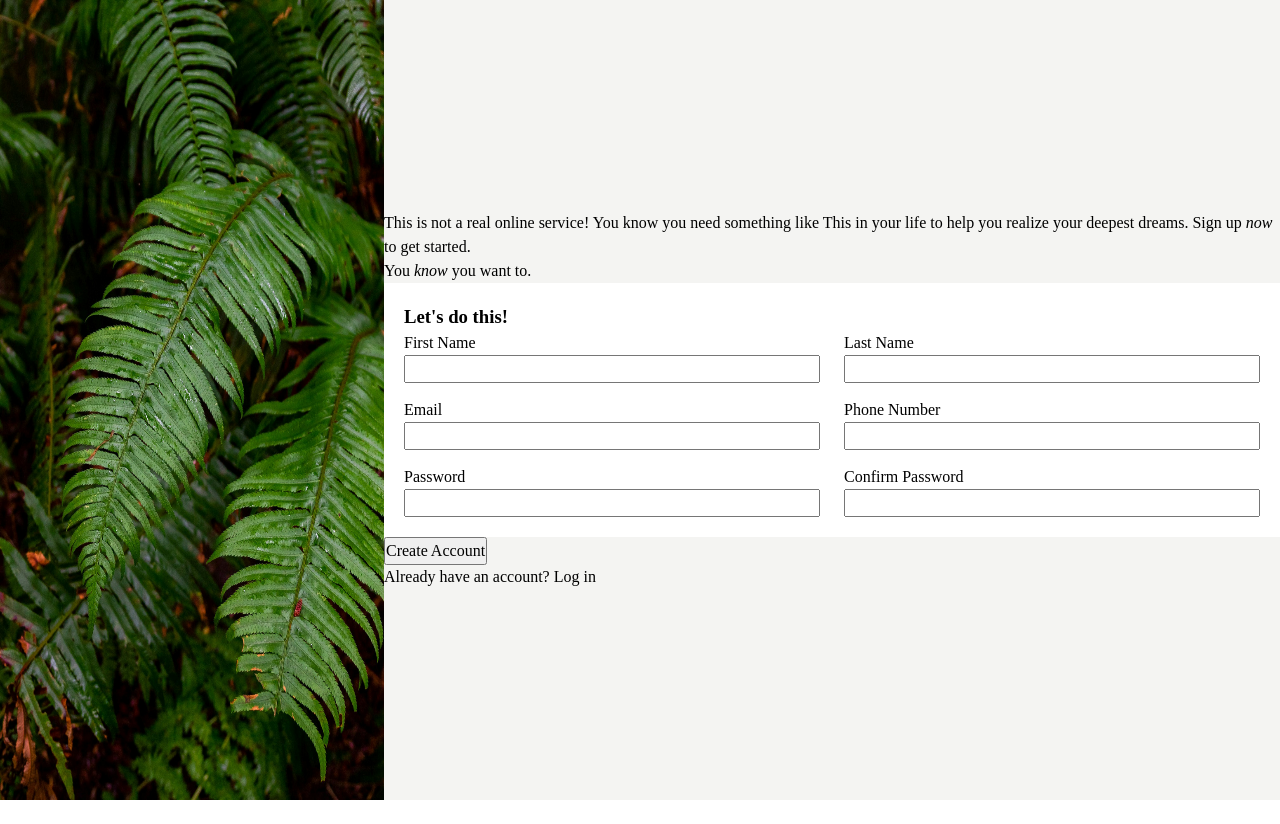
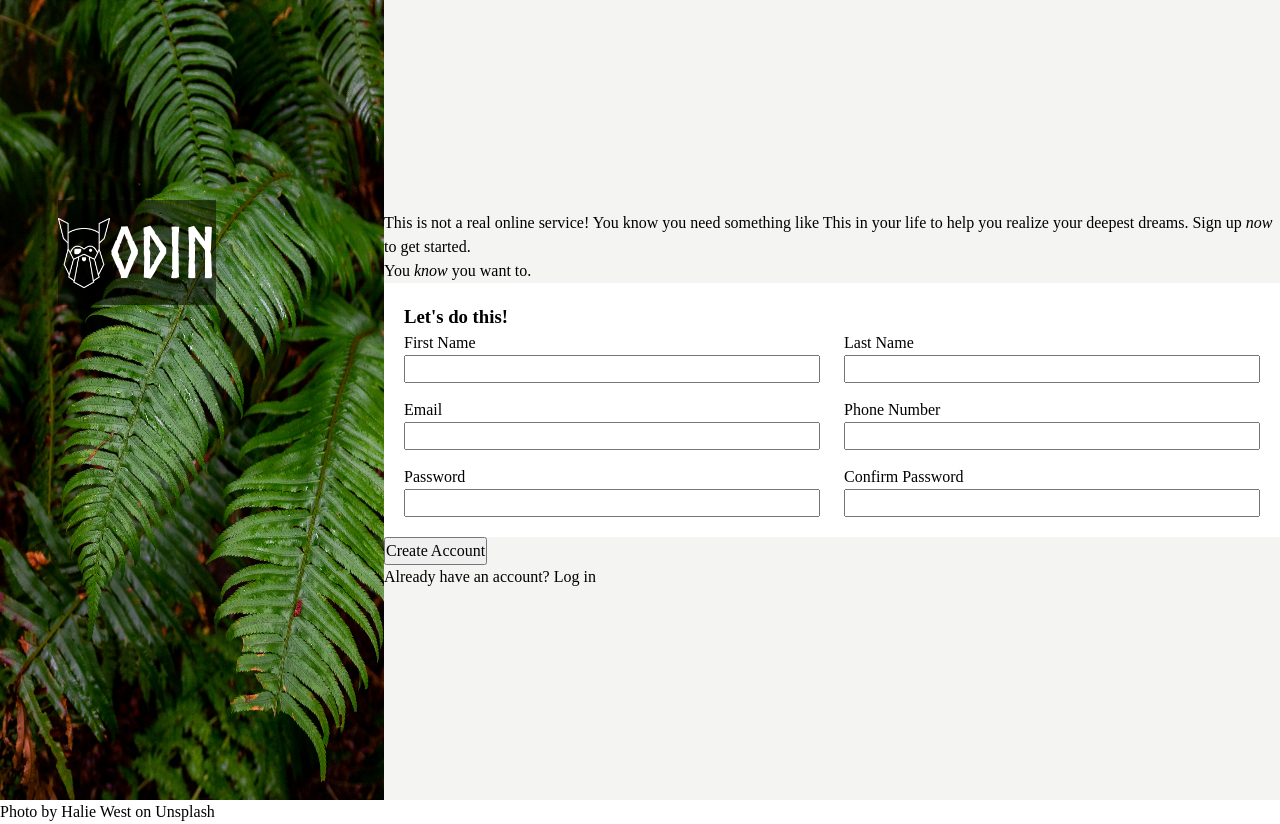
Before and after one commit to dominickvaske/signUpForm, a plain HTML site: page index.html in a window 1280 px wide. Before the commit the page ends 800 px from the top, so only its background shows below. Drawn offline with Linux system fonts and the light colour scheme.

Commit message:
Norse font face added with logo position absolute

```diff
--- a/index.html
+++ b/index.html
@@ -10,7 +10,21 @@
 	<div class="container">
 		<div class="left-side">
 			<img id="bkgdImg" src="./halie-west-25xggax4bSA-unsplash.jpg">
-			<!-- <p>Photo by Halie West on Unsplash</p> -->
+			<!-- <div id="text-overlay">
+				<div id="odinLogo">
+					ODIN
+				</div>
+				<div id="credits">
+					<p>Photo by Halie West on Unsplash</p>
+				</div>
+			</div> -->
+			<div id="odinLogo">
+				<img id="odinFace" src="./odin-lined.png">
+				<p>ODIN</p>
+			</div>
+			<div id="credits">
+				<p>Photo by Halie West on Unsplash</p>
+			</div>
 		</div>
 		<div class="right-side">
 			<div class="right-container">
--- a/styles.css
+++ b/styles.css
@@ -26,11 +26,58 @@ p, h1, h2, h3, h4, h5, h6 {
 	height: 100vh;
 }
 
+@font-face {
+	font-family: 'Norse Bold';
+	src: url(./fonts/norse.bold.otf);
+	font-weight: bold;
+}
+
+/* LEFT SIDE OF PAGE */
+
 .left-side  {
 	flex: 30%;
 	height: 100%;
 	object-fit: cover;
+	position: relative;
+	display: inline-block;
 }
+
+#bkgdImg {
+	display: block;
+	height: 100%;
+	width: 100%;
+}
+
+/* #text-overlay {
+	display: flex;
+	flex-direction: column;
+	justify-content: center;
+	align-items: center;
+	position: absolute;
+	color: white;
+	top: 50%;
+	z-index: 1;
+} */
+
+#odinLogo {
+	color: white;
+	position: absolute;
+	z-index: 1;
+	top: 25%;
+	left: 15%;
+	display: flex;
+	align-items: center;
+	font-family: 'Norse Bold';
+	font-size: 70px;
+	background-color: rgba(0, 0, 0, 0.5);
+
+}
+
+#odinFace {
+	height: 70px;
+}
+
+/* RIGHT SIDE OF PAGE */
 
 .right-side {
 	flex: 70%;
@@ -39,11 +86,6 @@ p, h1, h2, h3, h4, h5, h6 {
 	justify-content: center;
 	align-items: center;
 	background-color:  #f4f4f2;
-}
-
-#bkgdImg {
-	height: 100%;
-	width: 100%;
 }
 
 .form {
```
Also changed, not shown: fonts/norse.bold.otf (added), odin-lined.png (added).
